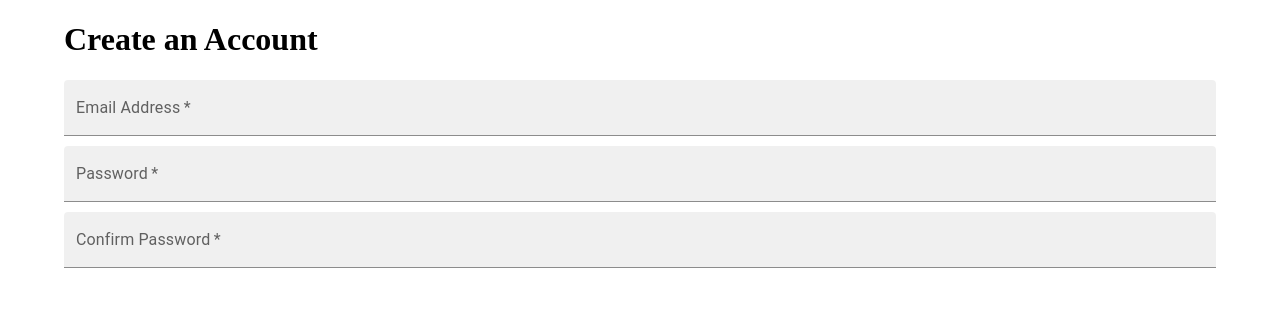
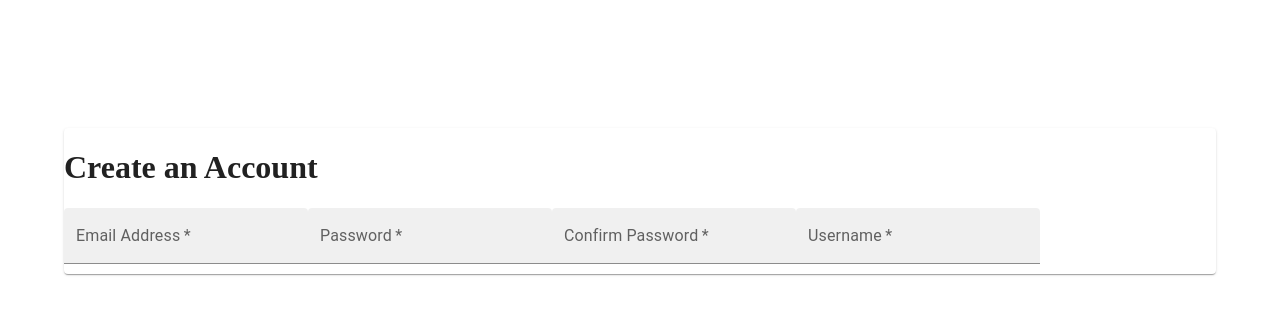
Before and after one commit to NerdyWithZainab/video-annotator, a Next.js app: page /create-account in a window 1280 px wide. Shown: the top 314 px of the page. Built offline with nearby package versions, Linux system fonts and the light colour scheme.

Commit message:
add more email validation tests and continue looking for the perfect regex email validator

```diff
--- a/pages/create-account/index.tsx
+++ b/pages/create-account/index.tsx
@@ -1,19 +1,23 @@
 import { Fragment, useState } from "react";
 import { TextField } from "@mui/material";
+import { Card } from "@mui/material";
+
 export default function CreateAccount() {
   const [emailInvalid, setEmailInvalid] = useState(false);
   const [passwordInvalid, setPasswordInvalid] = useState(false);
   const [confirmPasswordInvalid, setConfirmPasswordInvalid] = useState(false);
+  const [userNameInvalid, setUserNameInvalid] = useState(false);
 
   return (
-    <Fragment>
+    <Card style={{ marginTop: "16vh" }}>
       <h1>Create an Account</h1>
       <TextField
+        data-testid={"testing"}
         error={emailInvalid}
         variant="filled"
         label="Email Address"
         required
-        fullWidth
+        // fullWidth
         helperText={emailInvalid ? "Must be a valid email address" : ""}
         style={{ marginBottom: 10 }}
       ></TextField>
@@ -22,7 +26,7 @@ export default function CreateAccount() {
         variant="filled"
         label="Password"
         required
-        fullWidth
+        // fullWidth
         helperText={
           passwordInvalid
             ? "Password must be seven characters long and contain both letters and numbers"
@@ -35,10 +39,21 @@ export default function CreateAccount() {
         variant="filled"
         label="Confirm Password"
         required
-        fullWidth
+        // fullWidth
         helperText={confirmPasswordInvalid ? "Passwords must be identical" : ""}
         style={{ marginBottom: 10 }}
       ></TextField>
-    </Fragment>
+      <TextField
+        error={userNameInvalid}
+        variant="filled"
+        label="Username"
+        required
+        // fullWidth
+        helperText={
+          userNameInvalid ? "Username already exists; try another username" : ""
+        }
+        style={{ marginBottom: 10 }}
+      ></TextField>
+    </Card>
   );
 }
```
Also changed, not shown: utilities/validators.tsx (added, +13 -0 lines), 1 other file (tests, documents, lock files or other folders).
